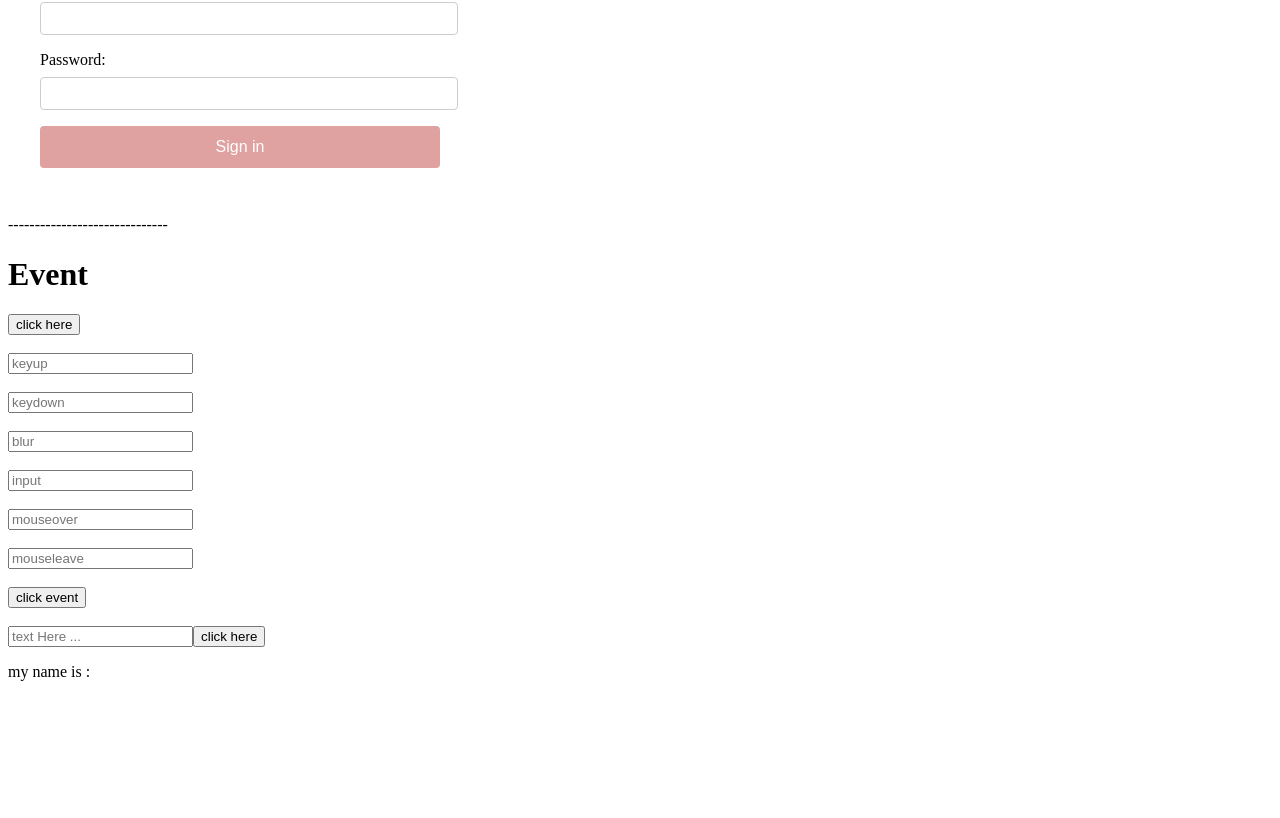
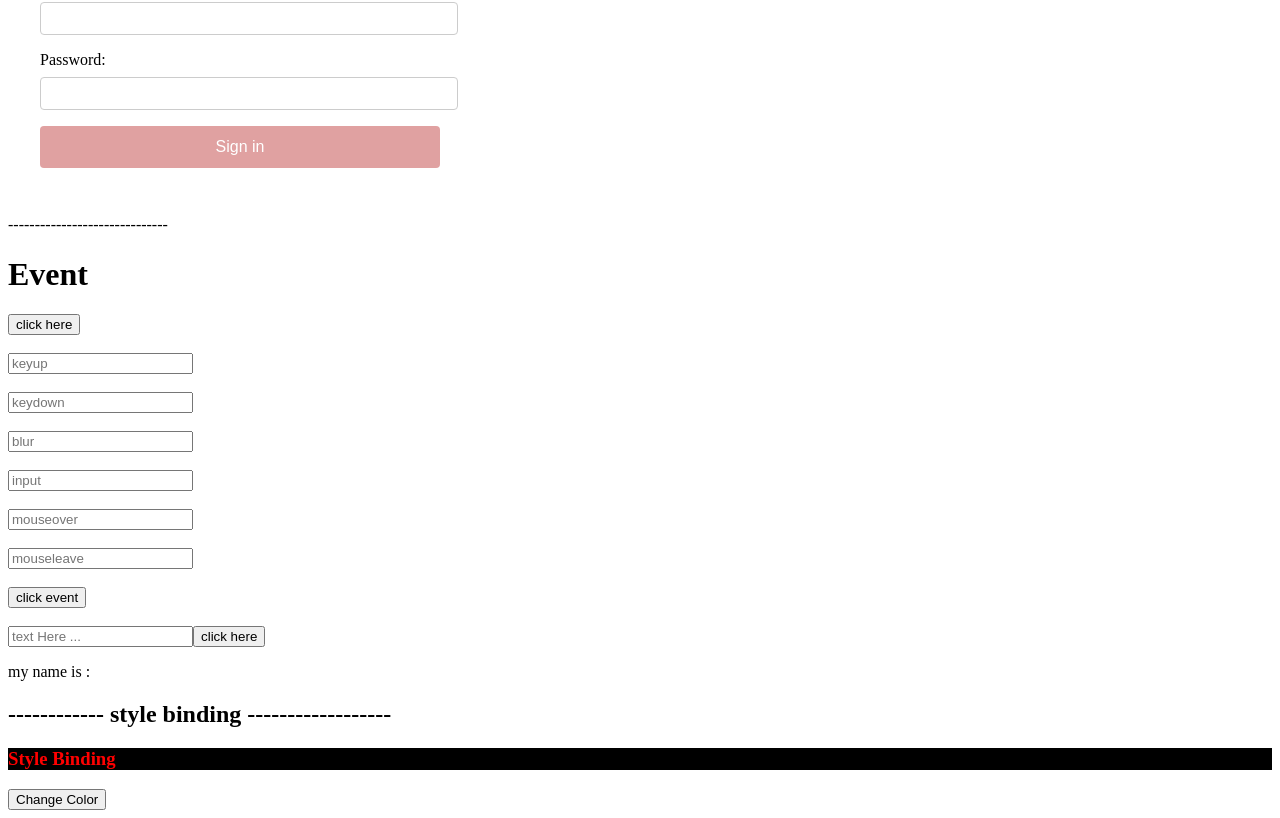
Before and after one commit to a2s8en10/Angular-Bootcamp, an Angular app in the folder firstApp/: page / in a window 1280 px wide. Shown: the part 2467-3285 px from the top of the page. Before the commit the page ends 3164 px from the top, so only its background shows below. Built offline with nearby package versions, Linux system fonts and the light colour scheme.

Commit message:
Update Code

```diff
--- a/firstApp/src/app/app.component.html
+++ b/firstApp/src/app/app.component.html
@@ -30,4 +30,8 @@
 
 <input type="text" #id placeholder="text Here ..." name="user name" />
 <button (click)="getValue(id.value)">click here </button>
-<p>my name is : {{displayval}}</p>
+<p>my name is : {{displayVal}}</p>
+
+<h2>------------ style binding ------------------</h2>
+<h3 [style.color]="color" [style.backgroundColor]="bgColor">Style Binding</h3>
+<button (click)="changeColor()">Change Color</button>
--- a/firstApp/src/app/app.component.ts
+++ b/firstApp/src/app/app.component.ts
@@ -15,10 +15,17 @@ getData (val : string){
   console.log(val);
  }
 
- displayval = '';
+ displayVal = '';
  getValue(val : string){
   console.warn(val)
-  this.displayval = val
+  this.displayVal = val
  }
 
+ color = "red";
+ bgColor="black"
+ changeColor()
+ {
+  this.color = "black"
+  this.bgColor = "red"
+ }
 }
```
Also changed, not shown: 2 other files (tests, documents, lock files or other folders).
